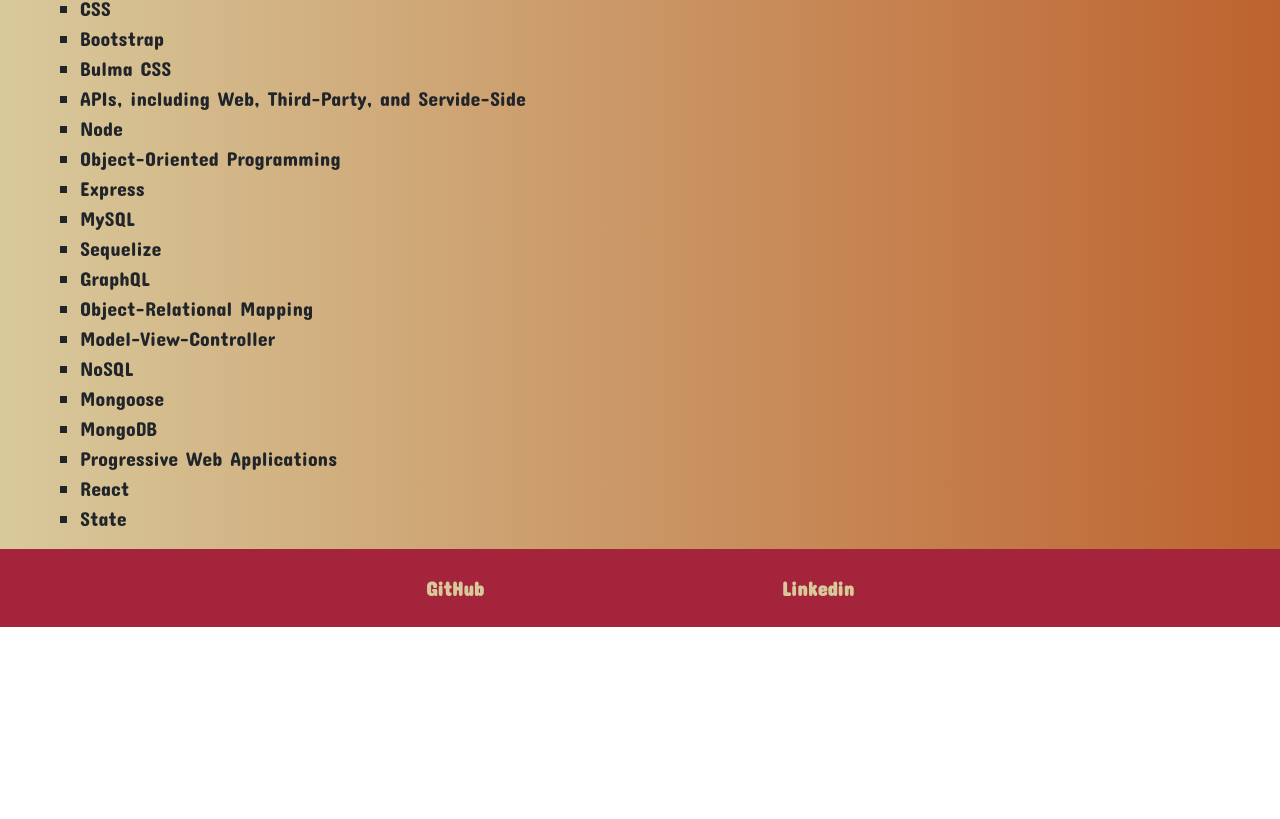
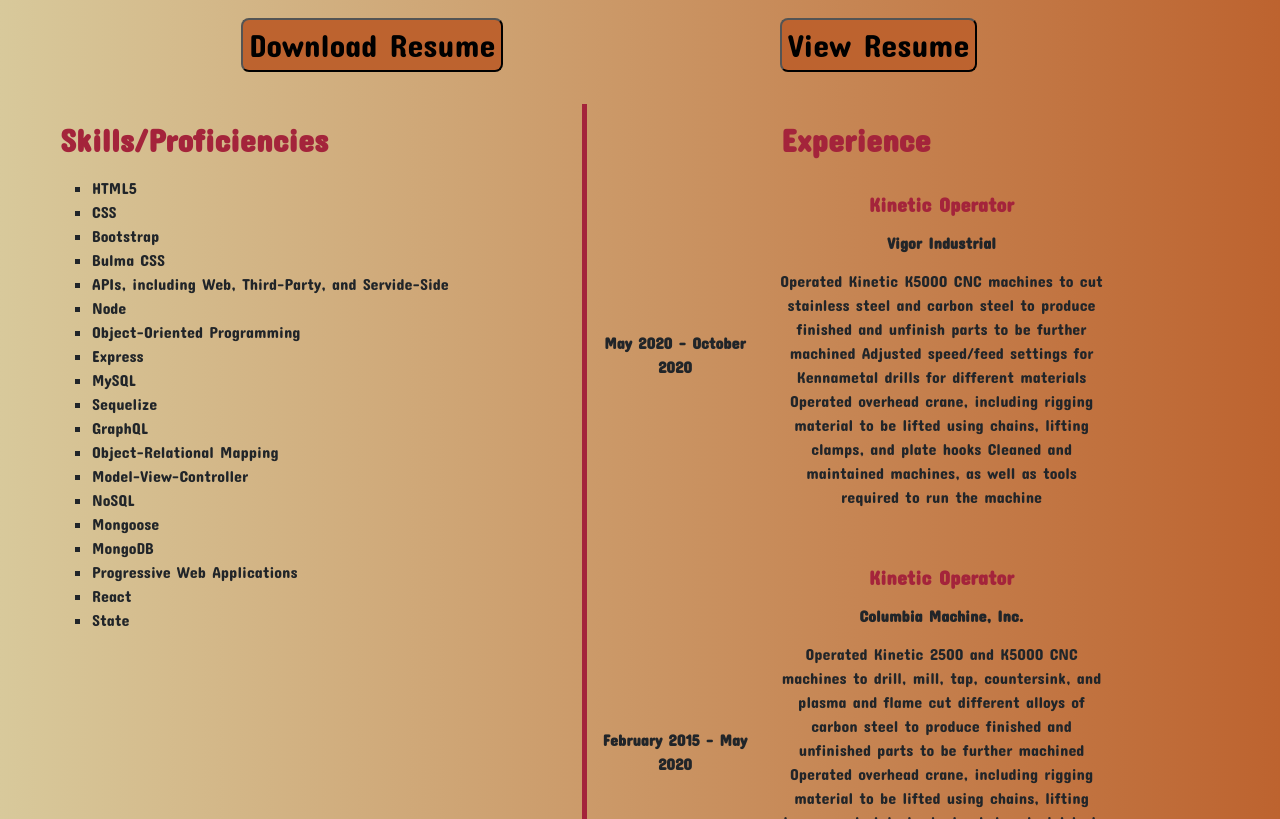
Before and after one commit to SLemons6/react-portfolio, a React (Create React App) app: page /resume in a window 1280 px wide. Shown: the part 281-1100 px from the top of the page. Before the commit the page ends 908 px from the top, so only its background shows below. Built offline with nearby package versions, Linux system fonts and the light colour scheme.

Commit message:
fix margin issues

```diff
--- a/package.json
+++ b/package.json
@@ -4,9 +4,13 @@
   "private": true,
   "dependencies": {
     "@emailjs/browser": "^3.4.0",
+    "@fortawesome/fontawesome-svg-core": "^1.3.0",
+    "@fortawesome/free-solid-svg-icons": "^6.0.0",
+    "@fortawesome/react-fontawesome": "^0.1.17",
     "@testing-library/jest-dom": "^5.16.1",
     "@testing-library/react": "^12.1.2",
     "@testing-library/user-event": "^13.5.0",
+    "bootstrap-icons": "^1.8.1",
     "react": "^17.0.2",
     "react-bootstrap": "^2.1.2",
     "react-dom": "^17.0.2",
--- a/public/index.html
+++ b/public/index.html
@@ -20,6 +20,7 @@
     <link rel="preconnect" href="https://fonts.googleapis.com">
     <link rel="preconnect" href="https://fonts.gstatic.com" crossorigin>
     <link href="https://fonts.googleapis.com/css2?family=Concert+One&family=Satisfy&display=swap" rel="stylesheet">
+    <link rel="stylesheet" href="https://cdn.jsdelivr.net/npm/bootstrap-icons@1.8.1/font/bootstrap-icons.css">
 
     <!--
       Notice the use of %PUBLIC_URL% in the tags above.
--- a/src/App.css
+++ b/src/App.css
@@ -34,7 +34,7 @@
     font-family: 'Inconsolata', monospace;
     font-weight: 400;
     line-height: 1.5;
-  font-size: 20px;
+    font-size: 2rem;
     background-image: linear-gradient(to right, var(--secondary), var(--quatrinary));
 }
 
@@ -45,7 +45,7 @@
 h5,
 h6 {
     font-weight: 700;
-  margin: 5px 0;
+    margin: 1rem 0;
     line-height: 1.25;
 }
 
@@ -100,9 +100,14 @@
 
 nav a {
     padding: 6px 10px;
-  margin: 0 15px;
+    margin: 0 1.0rem;
     transition: all 0.2s;
     color: var(--secondary);
+}
+
+img {
+    max-height: 25rem;
+    aspect-ratio: 16/9;
 }
 
 a:hover {
@@ -115,7 +120,6 @@
 
 footer {
     background-color: var(--primary);
-
 }
 
 footer a {
@@ -128,6 +132,49 @@
 
 .resumeList li {
     list-style-type: square;
+    font-size: 1rem;
+}
+
+#resume {
+  padding: 3rem 0rem;
+}
+
+#resume col-6 {
+  padding-top: 3rem;
+}
+
+dl,
+dt {
+    font-size: 1rem;
+}
+
+i {
+  font-size: 2rem;
+}
+
+.icon-p {
+  font-size: 2rem;
+}
+
+.border-right {
+  border-right: thick solid var(--primary);
+  margin-top: 2rem;
+}
+
+#resume-col-6 {
+  margin-top: 2rem;
+}
+
+.col-form-label {
+  font-size: 1.2rem;
+}
+
+.resume-experience h5 {
+    font-size: 1.25rem;
+}
+
+.resume-experience p {
+    font-size: 1rem;
 }
 
 .btn,
@@ -135,7 +182,7 @@
     font-size: 1.3rem;
     text-decoration: none;
     padding: 0.5rem 1.2rem;
-  margin: 5px 0;
+    margin: 1rem 0;
     border-radius: var(--border-radius);
     border: none;
     color: var(--primary);
@@ -163,10 +210,11 @@
     display: inline;
 }
 
+
 /* CARDS */
+
 .card {
     margin: 0 0 20px 0;
-  /* border: 3px solid var(--quatrinary); */
     border-radius: var(--border-radius);
 }
 
@@ -175,6 +223,7 @@
     background-color: var(--tertiary);
     padding: 0.625rem;
     border-radius: calc(0.18rem - 1px) calc(0.18rem - 1px) 0 0;
+    font-size: 1.5rem;
 }
 
 .card-header a {
@@ -183,18 +232,18 @@
 
 .card-body {
     padding: 2.5%;
-  font-size: 1.4rem;
+    font-size: 1rem;
     color: var(--primary);
 }
 
 .card-footer a {
     color: var(--primary);
+    font-size: 1.5rem;
 }
 
 .card-footer {
     background-color: var(--tertiary);
 }
-
 
 .form-label {
     font-size: 1.2rem;
@@ -213,7 +262,7 @@
     padding: 0.75rem;
     margin: 0.2rem 0;
     font-size: 1.2rem;
-  border: 2px solid var(--dark);
+    border: 0.5rem solid var(--dark);
     border-radius: var(--border-radius);
 }
 
@@ -221,9 +270,10 @@
     color: var(--light);
 }
 
-.form-button {
+.form-button,
+button {
     background-color: var(--quatrinary);
-  border-radius: 2px;
+    border-radius: 0.5rem;
 }
 
 [type='radio']:checked,
@@ -231,8 +281,9 @@
     position: absolute;
     left: -9999px;
 }
-[type='radio']:checked + label,
-[type='radio']:not(:checked) + label {
+
+[type='radio']:checked+label,
+[type='radio']:not(:checked)+label {
     position: relative;
     padding-left: 25px;
     cursor: pointer;
@@ -242,8 +293,8 @@
     margin-right: 0.2rem;
 }
 
-[type='radio']:checked + label:before,
-[type='radio']:not(:checked) + label:before {
+[type='radio']:checked+label:before,
+[type='radio']:not(:checked)+label:before {
     content: '';
     position: absolute;
     left: 0;
@@ -254,8 +305,9 @@
     border-radius: 100%;
     background: #fff;
 }
-[type='radio']:checked + label:after,
-[type='radio']:not(:checked) + label:after {
+
+[type='radio']:checked+label:after,
+[type='radio']:not(:checked)+label:after {
     content: '';
     width: 12px;
     height: 12px;
@@ -268,19 +320,21 @@
     transition: all 0.2s ease;
 }
 
-[type='radio']:not(:checked) + label:after {
+[type='radio']:not(:checked)+label:after {
     opacity: 0;
     -webkit-transform: scale(0);
     transform: scale(0);
 }
 
-[type='radio']:checked + label:after {
+[type='radio']:checked+label:after {
     opacity: 1;
     -webkit-transform: scale(1);
     transform: scale(1);
 }
 
+
 /* LAYOUT */
+
 .container {
     width: 85%;
     max-width: 1200px;
@@ -292,7 +346,9 @@
     width: 100%;
 }
 
+
 /* DISPLAY */
+
 .display-none {
     display: none;
 }
@@ -309,7 +365,9 @@
     display: inline;
 }
 
+
 /* HEIGHT / WIDTH UTILS */
+
 .w-100 {
     width: 100%;
 }
@@ -334,9 +392,12 @@
     min-width: 100vw;
 }
 
+
 /* MARGIN/PADDING UTILS */
 
+
 /* Margin - all sides */
+
 .m-0 {
     margin: 0;
 }
@@ -364,6 +425,7 @@
 .m-auto {
     margin: auto;
 }
+
 
 /* Margin-bottom */
 
@@ -395,6 +457,7 @@
     margin-bottom: auto;
 }
 
+
 /* Margin-top */
 
 .mt-0 {
@@ -424,6 +487,7 @@
 .mt-auto {
     margin-top: auto;
 }
+
 
 /* Margin-right */
 
@@ -455,6 +519,7 @@
     margin-right: auto;
 }
 
+
 /* Margin-left */
 
 .ml-0 {
@@ -484,6 +549,7 @@
 .ml-auto {
     margin-left: auto;
 }
+
 
 /* Margin - x axis */
 
@@ -522,6 +588,7 @@
     margin-left: auto;
 }
 
+
 /* Margin - y axis */
 
 .my-0 {
@@ -559,7 +626,9 @@
     margin-bottom: auto;
 }
 
+
 /* Padding - all sides */
+
 .p-0 {
     padding: 0;
 }
@@ -587,6 +656,7 @@
 .p-auto {
     padding: auto;
 }
+
 
 /* padding-bottom */
 
@@ -618,6 +688,7 @@
     padding-bottom: auto;
 }
 
+
 /* padding-top */
 
 .pt-0 {
@@ -647,6 +718,7 @@
 .pt-auto {
     padding-top: auto;
 }
+
 
 /* padding-right */
 
@@ -678,6 +750,7 @@
     padding-right: auto;
 }
 
+
 /* padding-left */
 
 .pl-0 {
@@ -707,6 +780,7 @@
 .pl-auto {
     padding-left: auto;
 }
+
 
 /* padding - x axis */
 
@@ -745,6 +819,7 @@
     padding-left: auto;
 }
 
+
 /* Padding - y axis */
 
 .py-0 {
@@ -782,7 +857,9 @@
     padding-bottom: auto;
 }
 
+
 /* FONT UTILS */
+
 .text-uppercase {
     text-transform: uppercase;
 }
@@ -827,7 +904,9 @@
     color: var(--error);
 }
 
+
 /* BACKGROUND UTILS */
+
 .bg-primary {
     background-color: var(--primary);
 }
@@ -848,7 +927,9 @@
     background-color: var(--dark);
 }
 
+
 /* FLEX CONTENT */
+
 .flex-row {
     display: flex;
     flex-wrap: wrap;
@@ -945,357 +1026,284 @@
     flex: 0 0 100%;
 }
 
+
 /* col-sm */
+
 @media screen and (min-width: 640px) {
     .col-sm-auto {
         flex-grow: 1;
         flex-basis: 0;
     }
-
     .col-sm-1 {
         flex: 0 0 calc(100% * 1 / 12 - 0.5%);
     }
-
     .col-sm-2 {
         flex: 0 0 calc(100% * 2 / 12 - 0.5%);
     }
-
     .col-sm-3 {
         flex: 0 0 calc(100% * 3 / 12 - 0.5%);
     }
-
     .col-sm-4 {
         flex: 0 0 calc(100% * 4 / 12 - 0.5%);
     }
-
     .col-sm-5 {
         flex: 0 0 calc(100% * 5 / 12 - 0.5%);
     }
-
     .col-sm-6 {
         flex: 0 0 calc(100% * 6 / 12 - 0.5%);
     }
-
     .col-sm-7 {
         flex: 0 0 calc(100% * 7 / 12 - 0.5%);
     }
-
     .col-sm-8 {
         flex: 0 0 calc(100% * 8 / 12 - 0.5%);
     }
-
     .col-sm-9 {
         flex: 0 0 calc(100% * 9 / 12 - 0.5%);
     }
-
     .col-sm-10 {
         flex: 0 0 calc(100% * 10 / 12 - 0.5%);
     }
-
     .col-sm-11 {
         flex: 0 0 calc(100% * 11 / 12 - 0.5%);
     }
-
     .col-sm-12 {
         flex: 0 0 100%;
     }
-
     .justify-space-between-sm {
         justify-content: space-between;
     }
-
     .justify-space-around-sm {
         justify-content: space-around;
     }
-
     .justify-flex-start-sm {
         justify-content: flex-start;
     }
-
     .justify-flex-end-sm {
         justify-content: flex-end;
     }
-
     .justify-center-sm {
         justify-content: center;
     }
-
     .align-stretch-sm {
         align-items: stretch;
     }
-
     .align-end-sm {
         align-items: flex-end;
     }
-
     .align-center-sm {
         align-items: center;
     }
 }
 
+
 /* col-md */
+
 @media screen and (min-width: 768px) {
     .col-md-auto {
         flex-grow: 1;
         flex-basis: 0;
     }
-
     .col-md-1 {
         flex: 0 0 calc(100% * 1 / 12 - 0.5%);
     }
-
     .col-md-2 {
         flex: 0 0 calc(100% * 2 / 12 - 0.5%);
     }
-
     .col-md-3 {
         flex: 0 0 calc(100% * 3 / 12 - 0.5%);
     }
-
     .col-md-4 {
         flex: 0 0 calc(100% * 4 / 12 - 0.5%);
     }
-
     .col-md-5 {
         flex: 0 0 calc(100% * 5 / 12 - 0.5%);
     }
-
     .col-md-6 {
         flex: 0 0 calc(100% * 6 / 12 - 0.5%);
     }
-
     .col-md-7 {
         flex: 0 0 calc(100% * 7 / 12 - 0.5%);
     }
-
     .col-md-8 {
         flex: 0 0 calc(100% * 8 / 12 - 0.5%);
     }
-
     .col-md-9 {
         flex: 0 0 calc(100% * 9 / 12 - 0.5%);
     }
-
     .col-md-10 {
         flex: 0 0 calc(100% * 10 / 12 - 0.5%);
     }
-
     .col-md-11 {
         flex: 0 0 calc(100% * 11 / 12 - 0.5%);
     }
-
     .col-md-12 {
         flex: 0 0 100%;
     }
-
     .justify-space-between-md {
         justify-content: space-between;
     }
-
     .justify-space-around-md {
         justify-content: space-around;
     }
-
     .justify-flex-start-md {
         justify-content: flex-start;
     }
-
     .justify-flex-end-md {
         justify-content: flex-end;
     }
-
     .justify-center-md {
         justify-content: center;
     }
-
     .align-stretch-md {
         align-items: stretch;
     }
-
     .align-end-md {
         align-items: flex-end;
     }
-
     .align-center-md {
         align-items: center;
     }
 }
 
+
 /* col-lg */
+
 @media screen and (min-width: 992px) {
     nav {
         width: auto;
         justify-content: flex-end;
     }
-
     .page-title {
         width: auto;
     }
-
     .col-md-auto {
         flex-grow: 1;
         flex-basis: 0;
     }
-
     .col-lg-1 {
         flex: 0 0 calc(100% * 1 / 12 - 0.5%);
     }
-
     .col-lg-2 {
         flex: 0 0 calc(100% * 2 / 12 - 0.5%);
     }
-
     .col-lg-3 {
         flex: 0 0 calc(100% * 3 / 12 - 0.5%);
     }
-
     .col-lg-4 {
         flex: 0 0 calc(100% * 4 / 12 - 0.5%);
     }
-
     .col-lg-5 {
         flex: 0 0 calc(100% * 5 / 12 - 0.5%);
     }
-
     .col-lg-6 {
         flex: 0 0 calc(100% * 6 / 12 - 0.5%);
     }
-
     .col-lg-7 {
         flex: 0 0 calc(100% * 7 / 12 - 0.5%);
     }
-
     .col-lg-8 {
         flex: 0 0 calc(100% * 8 / 12 - 0.5%);
     }
-
     .col-lg-9 {
         flex: 0 0 calc(100% * 9 / 12 - 0.5%);
     }
-
     .col-lg-10 {
         flex: 0 0 calc(100% * 10 / 12 - 0.5%);
     }
-
     .col-lg-11 {
         flex: 0 0 calc(100% * 11 / 12 - 0.5%);
     }
-
     .col-lg-12 {
         flex: 0 0 100%;
     }
-
     .justify-space-between-lg {
         justify-content: space-between;
     }
-
     .justify-space-around-lg {
         justify-content: space-around;
     }
-
     .justify-flex-start-lg {
         justify-content: flex-start;
     }
-
     .justify-flex-end-lg {
         justify-content: flex-end;
     }
-
     .justify-center-lg {
         justify-content: center;
     }
-
     .align-stretch-lg {
         align-items: stretch;
     }
-
     .align-end-lg {
         align-items: flex-end;
     }
-
     .align-center-lg {
         align-items: center;
     }
 }
 
+
 /* col-xl */
+
 @media screen and (min-width: 1200px) {
     .col-xl-1 {
         flex: 0 0 calc(100% * 1 / 12 - 0.5%);
     }
-
     .col-xl-2 {
         flex: 0 0 calc(100% * 2 / 12 - 0.5%);
     }
-
     .col-xl-3 {
         flex: 0 0 calc(100% * 3 / 12 - 0.5%);
     }
-
     .col-xl-4 {
         flex: 0 0 calc(100% * 4 / 12 - 0.5%);
     }
-
     .col-xl-5 {
         flex: 0 0 calc(100% * 5 / 12 - 0.5%);
     }
-
     .col-xl-6 {
         flex: 0 0 calc(100% * 6 / 12 - 0.5%);
     }
-
     .col-xl-7 {
         flex: 0 0 calc(100% * 7 / 12 - 0.5%);
     }
-
     .col-xl-8 {
         flex: 0 0 calc(100% * 8 / 12 - 0.5%);
     }
-
     .col-xl-9 {
         flex: 0 0 calc(100% * 9 / 12 - 0.5%);
     }
-
     .col-xl-10 {
         flex: 0 0 calc(100% * 10 / 12 - 0.5%);
     }
-
     .col-xl-11 {
         flex: 0 0 calc(100% * 11 / 12 - 0.5%);
     }
-
     .col-xl-12 {
         flex: 0 0 100%;
     }
-
     .justify-space-between-xl {
         justify-content: space-between;
     }
-
     .justify-space-around-xl {
         justify-content: space-around;
     }
-
     .justify-flex-start-xl {
         justify-content: flex-start;
     }
-
     .justify-flex-end-xl {
         justify-content: flex-end;
     }
-
     .justify-center-xl {
         justify-content: center;
     }
-
     .align-stretch-xl {
         align-items: stretch;
     }
-
     .align-end-xl {
         align-items: flex-end;
     }
-
     .align-center-xl {
         align-items: center;
     }
--- a/src/components/Footer/index.js
+++ b/src/components/Footer/index.js
@@ -4,8 +4,8 @@
   return (
     <footer className="w-100 mt-auto p-4">
       <div className="container flex-row justify-center justify-content-evenly fw-bolder">
-        <a href="https://github.com/SLemons6">GitHub</a>
-        <a href="https://www.linkedin.com/in/shayne-lemons-038555216/">Linkedin</a>
+        <a href="https://github.com/SLemons6"><i class="bi bi-github"></i></a>
+        <a href="https://www.linkedin.com/in/shayne-lemons-038555216/"><i class="bi bi-linkedin"></i></a>
       </div>
     </footer>
   );
--- a/src/components/Header/index.js
+++ b/src/components/Header/index.js
@@ -1,5 +1,7 @@
 import React from "react";
+
 const Navigation = () => {
+
     return (
             <nav className="navbar sticky-top d-flex flex-row align-items-center mb-5">
                 <div className="container-fluid">
--- a/src/components/Portfolio/index.js
+++ b/src/components/Portfolio/index.js
@@ -14,6 +14,7 @@
                                 key={projects.name}
                                 imageSrc={projects.imageSrc}
                                 imageAlt={projects.imageAlt}
+                                desc={projects.desc}
                                 link={projects.link}
                             />
                     </div>
--- a/src/components/Project/index.js
+++ b/src/components/Project/index.js
@@ -9,9 +9,12 @@
                 </p>
                 <div className="card-body">
                     <img className="img-fluid" src={props.imageSrc} alt={props.imageAlt} />
+                    <p className="card-text">
+                        {props.desc}
+                    </p>
                 </div>
                 <div className="card-footer">
-                <a href={props.link}>Link</a>
+                    <a href={props.link} target="_blank">Link</a>
                 </div>
             </div>
         </div>
--- a/src/components/Resume/index.js
+++ b/src/components/Resume/index.js
@@ -2,13 +2,17 @@
 
 const Resume = () => {
     return (
-        <div className="mx-5">
-            <div>
-                <a href='resume.docx' download>
-                    <h2 className="resume-link text-center">Download My Resume!</h2>
+        <div className="mx-5 container" id="resume">
+            <div className="mx-auto row">
+                <a href='resume.docx' className="col-4 offset-2" download>
+                    <button className="resume-link text-center">Download Resume</button>
+                </a>
+                <a href='https://docs.google.com/document/d/1Sv-3UT1HlnaE0n5YYkiFeTfbRQZe7hZ_prkMiFZ2eLc/edit?usp=sharing' className="col-4 offset-2" target='_blank'>
+                    <button className="resume-link text-center">View Resume</button>
                 </a>
             </div>
-            <div>
+            <div className="row mx-auto">
+                <div className="col-6 border-right">
                     <h2>Skills/Proficiencies</h2>
                     <ul className="resumeList">
                         <li>HTML5</li>
@@ -32,6 +36,41 @@
                         <li>State</li>
                     </ul>
                 </div>
+                <div id="resume-col-6" className="col-6 text-center">
+                    <h2>Experience</h2>
+                    <dl className="row">
+                        <dt className="col-4 my-auto">
+                            May 2020 - October 2020
+                        </dt>
+                        <dd className="col-8 resume-experience">
+                            <h5>Kinetic Operator</h5>
+                            <h6>Vigor Industrial</h6>
+                            <p>
+                                Operated Kinetic K5000 CNC machines to cut stainless steel and carbon steel to produce finished and unfinish parts to be further machined
+                                Adjusted speed/feed settings for Kennametal drills for different materials
+                                Operated overhead crane, including rigging material to be lifted using chains, lifting clamps, and plate hooks
+                                Cleaned and maintained machines, as well as tools required to run the machine
+                            </p>
+                        </dd>
+                    </dl>
+                    <dl className="row">
+                        <dt className="col-4 my-auto">
+                            February 2015 - May 2020
+                        </dt>
+                        <dd className="col-8 resume-experience">
+                            <h5>Kinetic Operator</h5>
+                            <h6>Columbia Machine, Inc.</h6>
+                            <p>
+                                Operated Kinetic 2500 and K5000 CNC machines to drill, mill, tap, countersink, and plasma and flame cut different alloys of carbon steel to produce finished and unfinished parts to be further machined
+                                Operated overhead crane, including rigging material to be lifted using chains, lifting clamps, and plate hooks
+                                Loaded material to be cut and unloading parts and scrap using overhead cranes and forklift
+                                Cleaned and maintained machines, as well as tools required to run the machine
+
+                            </p>
+                        </dd>
+                    </dl>
+                </div>
+            </div>
         </div>
     );
 };
```
Also changed, not shown: src/components/Contact/index.js (+21 -9 lines), src/components/Portfolio/projectInfo.json (+12 -6 lines), 2 other files (tests, documents, lock files or other folders). Lines whose indentation alone changed are shown as unchanged.
